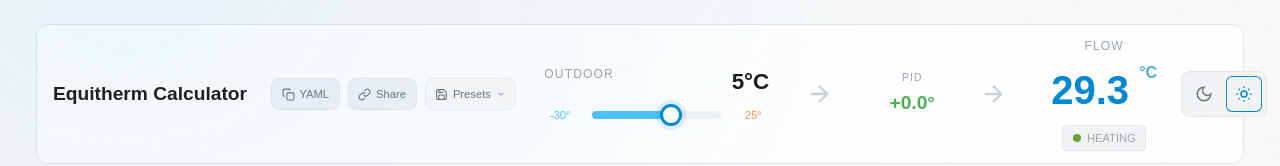
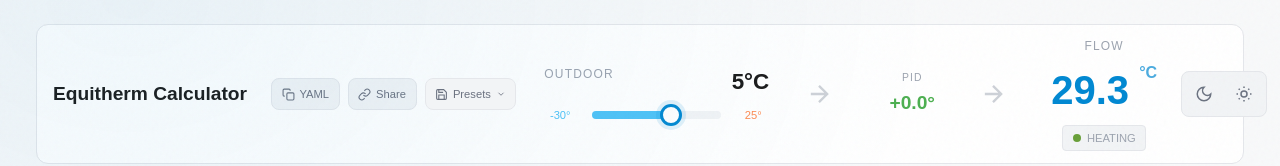
Before and after one commit to P4uLT/equitherm-studio, a React (Vite) app in the folder packages/web/: page / in a window 1280 px wide. Shown: the top 166 px of the page. Built offline with nearby package versions, Linux system fonts and the light colour scheme.

Commit message:
feat(web): update ThemeContext to use class='dark' for shadcn

```diff
--- a/packages/web/src/contexts/ThemeContext.tsx
+++ b/packages/web/src/contexts/ThemeContext.tsx
@@ -1,8 +1,8 @@
 // src/contexts/ThemeContext.tsx
 import { createContext, useContext, useEffect, useState, useCallback } from 'react';
 
-// Theme registry
-export const THEMES = ['esphome', 'esphome-light'] as const;
+// Theme registry - now simplified to dark/light
+export const THEMES = ['dark', 'light'] as const;
 type Theme = typeof THEMES[number];
 
 interface ThemeContextValue {
@@ -28,10 +28,10 @@ const getStoredTheme = (): Theme | null => {
 
 // Detect system preference
 const getSystemTheme = (): Theme => {
-  if (typeof window === 'undefined') return 'esphome';
-  return window.matchMedia('(prefers-color-scheme: light)').matches
-    ? 'esphome-light'
-    : 'esphome';
+  if (typeof window === 'undefined') return 'dark';
+  return window.matchMedia('(prefers-color-scheme: dark)').matches
+    ? 'dark'
+    : 'light';
 };
 
 const ThemeContext = createContext<ThemeContextValue | null>(null);
@@ -41,20 +41,27 @@ interface ThemeProviderProps {
   defaultTheme?: Theme;
 }
 
-export function ThemeProvider({ children, defaultTheme = 'esphome' }: ThemeProviderProps) {
+export function ThemeProvider({ children, defaultTheme = 'dark' }: ThemeProviderProps) {
   const [theme, setThemeState] = useState<Theme>(() => {
     return getStoredTheme() || getSystemTheme() || defaultTheme;
   });
 
-  // Apply theme to DOM
+  // Apply theme to DOM using class
   const applyTheme = useCallback((newTheme: Theme) => {
     const root = document.documentElement;
-    root.setAttribute('data-theme', newTheme);
+
+    // Remove existing theme classes
+    root.classList.remove('light', 'dark');
+    // Add new theme class
+    root.classList.add(newTheme);
+
+    // Keep data-theme for backward compatibility with existing CSS
+    root.setAttribute('data-theme', newTheme === 'dark' ? 'esphome' : 'esphome-light');
 
     // Update meta theme-color for mobile
     const metaTheme = document.querySelector('meta[name="theme-color"]') as HTMLMetaElement | null;
     if (metaTheme) {
-      metaTheme.content = newTheme === 'esphome-light' ? '#ffffff' : '#1c2028';
+      metaTheme.content = newTheme === 'light' ? '#ffffff' : '#1c2028';
     }
   }, []);
 
@@ -79,10 +86,10 @@ export function ThemeProvider({ children, defaultTheme = 'esphome' }: ThemeProvi
 
   // System preference changes
   useEffect(() => {
-    const media = window.matchMedia('(prefers-color-scheme: light)');
+    const media = window.matchMedia('(prefers-color-scheme: dark)');
     const handleChange = (e: MediaQueryListEvent) => {
       if (!getStoredTheme()) {
-        setThemeState(e.matches ? 'esphome-light' : 'esphome');
+        setThemeState(e.matches ? 'dark' : 'light');
       }
     };
     media.addEventListener('change', handleChange);
@@ -96,7 +103,7 @@ export function ThemeProvider({ children, defaultTheme = 'esphome' }: ThemeProvi
   }, []);
 
   const toggleTheme = useCallback(() => {
-    setThemeState(prev => prev === 'esphome' ? 'esphome-light' : 'esphome');
+    setThemeState(prev => prev === 'dark' ? 'light' : 'dark');
   }, []);
 
   return (
@@ -104,8 +111,8 @@ export function ThemeProvider({ children, defaultTheme = 'esphome' }: ThemeProvi
       theme,
       setTheme,
       toggleTheme,
-      isDark: theme === 'esphome',
-      isLight: theme === 'esphome-light',
+      isDark: theme === 'dark',
+      isLight: theme === 'light',
     }}>
       {children}
     </ThemeContext.Provider>
```
